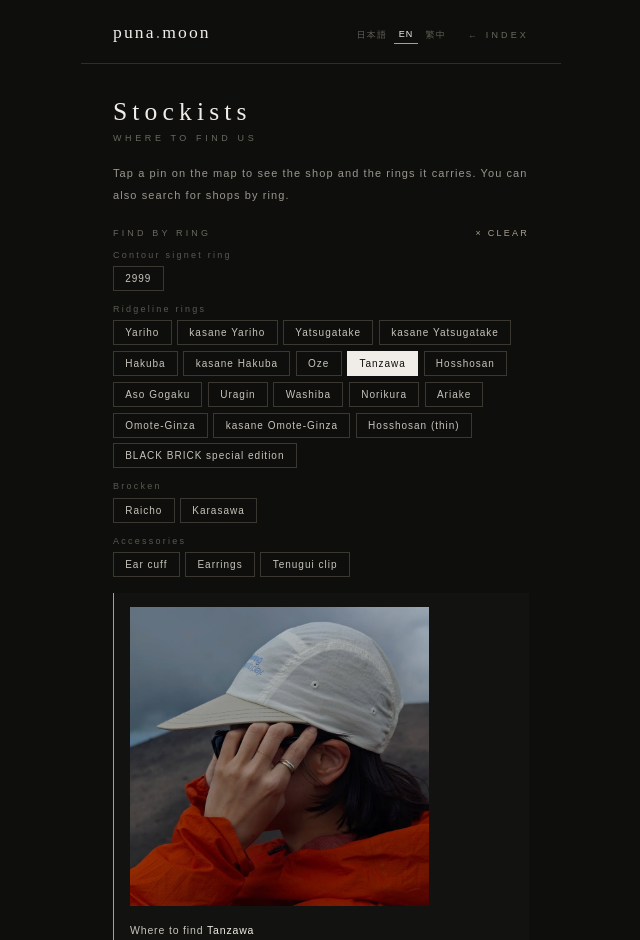
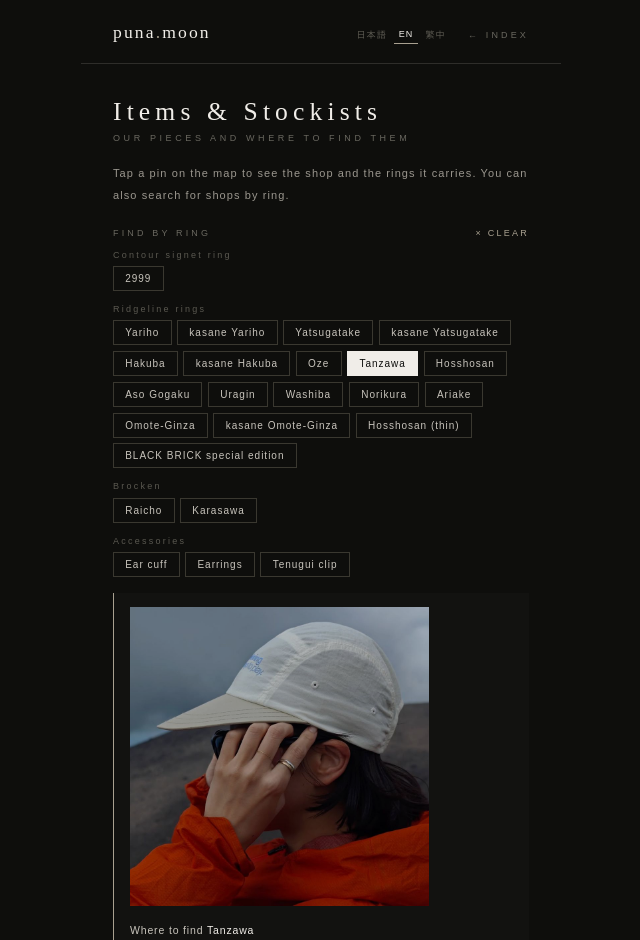
Before and after one commit to punamooncraft-oss/punamooon-site, a plain HTML site: page stockists.html in a window 1280 px wide. Shown: the top 940 px of the page, without its empty margins (319-959 px from the left). Drawn offline with nearby package versions, Linux system fonts and the light colour scheme.

Commit message:
Rename Stockists to Items & Stockists
Co-Authored-By: Claude Opus 5.5 <noreply@anthropic.com>

```diff
--- a/stockists.html
+++ b/stockists.html
@@ -4,7 +4,7 @@
   <meta charset="UTF-8">
   <meta name="viewport" content="width=device-width, initial-scale=1.0">
   <meta http-equiv="Content-Security-Policy" content="default-src 'self'; script-src 'self' 'unsafe-inline' https://cdnjs.cloudflare.com; style-src 'self' 'unsafe-inline' https://fonts.googleapis.com https://cdnjs.cloudflare.com; font-src https://fonts.gstatic.com; img-src 'self' data: https://tile.openstreetmap.org https://cdnjs.cloudflare.com; connect-src 'none'; object-src 'none'; base-uri 'self'; form-action 'none'">
-  <title>Stockists — puna.moon</title>
+  <title>Items &amp; Stockists — puna.moon</title>
   <meta name="description" content="puna.moon の取り扱い店舗。地図とリングから、取り扱い店舗を探せます。">
   <link rel="preconnect" href="https://fonts.googleapis.com">
   <link rel="preconnect" href="https://fonts.gstatic.com" crossorigin>
@@ -267,7 +267,7 @@
   <div class="draft-banner" id="draftBanner" hidden></div>
 
   <section class="intro">
-    <div class="title">Stockists</div>
+    <div class="title">Items &amp; Stockists</div>
     <div class="title-sub" data-i18n="subtitle">取り扱い店舗</div>
     <p class="lead" data-i18n="lead">地図のピンをタップすると、店舗の情報と取り扱いリングが表示されます。リングから取り扱い店舗を探すこともできます。</p>
   </section>
@@ -456,7 +456,7 @@ const LANG = (() => {
 document.documentElement.lang = HTML_LANG[LANG];
 
 const I18N = {
-  subtitle:   { ja: '取り扱い店舗', en: 'Where to find us', zh: '販售據點' },
+  subtitle:   { ja: 'アイテムと取り扱い店舗', en: 'Our pieces and where to find them', zh: '商品與販售據點' },
   lead:       { ja: '地図のピンをタップすると、店舗の情報と取り扱いリングが表示されます。リングから取り扱い店舗を探すこともできます。',
                 en: 'Tap a pin on the map to see the shop and the rings it carries. You can also search for shops by ring.',
                 zh: '點選地圖上的標記，即可查看店鋪資訊與販售的戒指款式。也可以從戒指款式尋找販售店鋪。' },
```
Also changed, not shown: index.html (+1 -1 lines).
